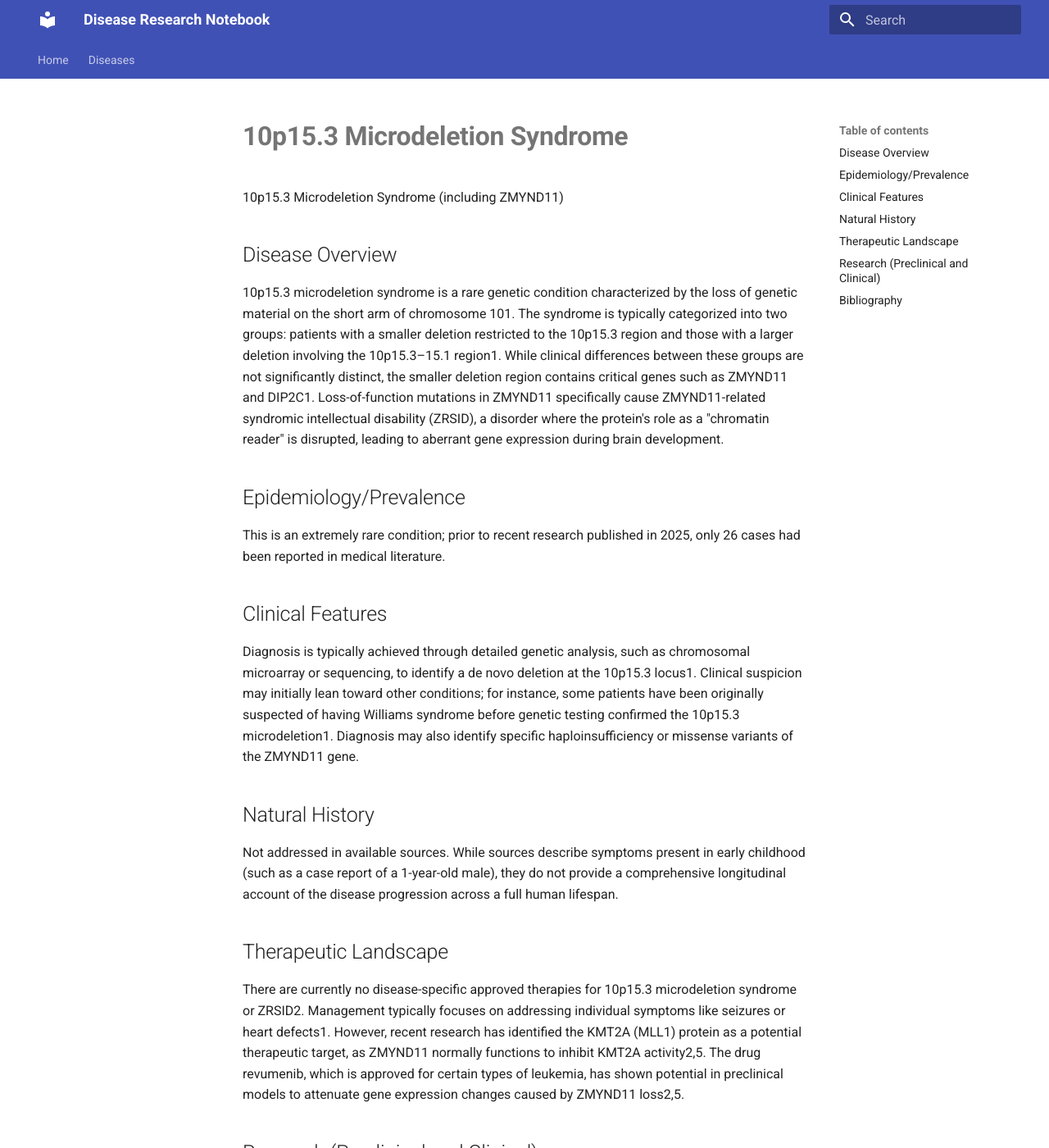
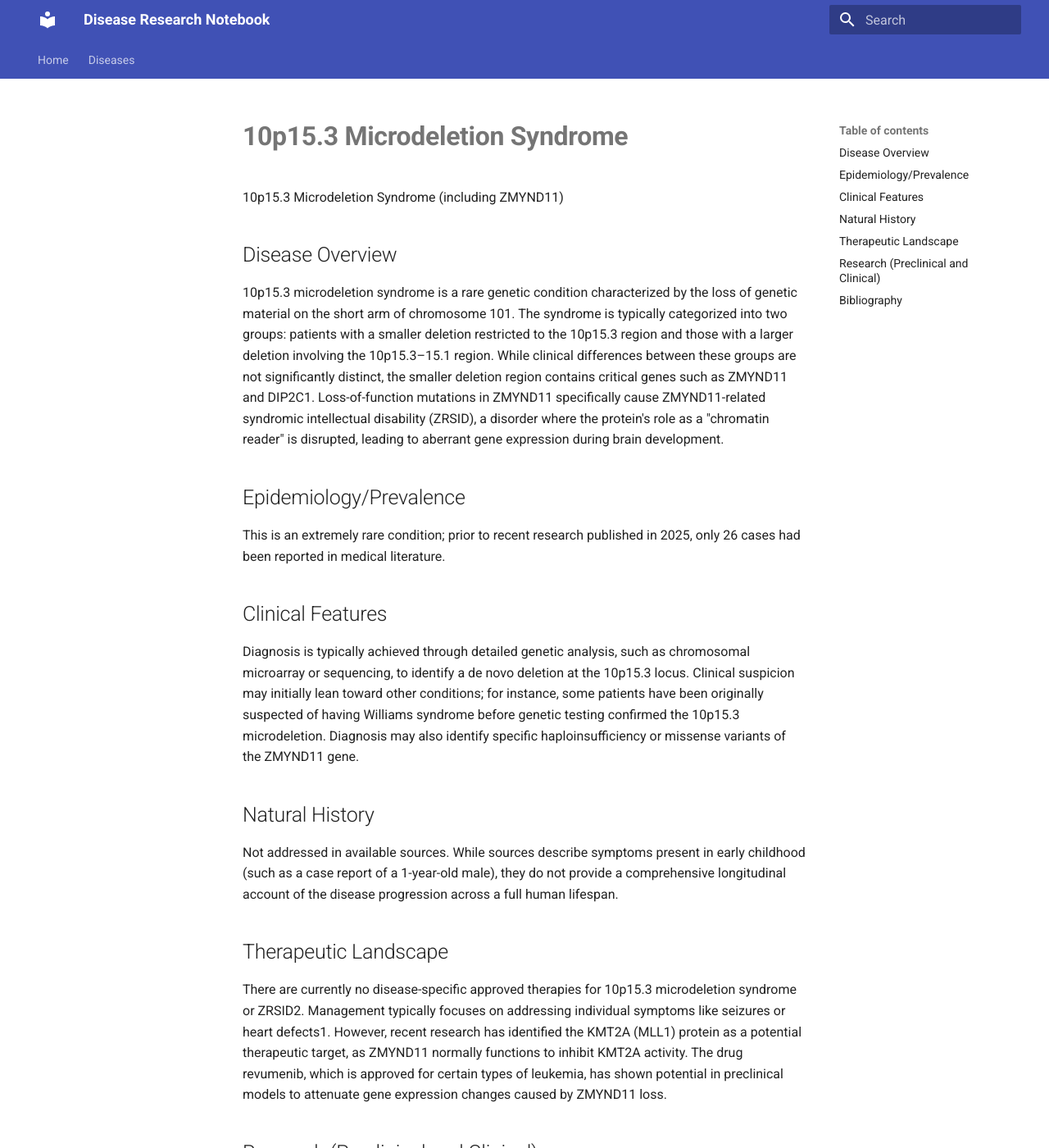
Before and after one commit to NaomiStamler/rare-diseases, an MkDocs documentation site: the page built from docs/rare-disease-profiles/10p15-3-microdeletion-syndrome.md, in a window 1280 px wide and 1400 px high. Shown: the whole window at 82% size. Built offline with MkDocs 1.6.1 and Material for MkDocs 9.7.7, drawn with Linux system fonts in a browser that asks for light colours; some of the changed text lies outside the part shown.

Commit message:
Update 10p15-3-microdeletion-syndrome.md

```diff
--- a/docs/rare-disease-profiles/10p15-3-microdeletion-syndrome.md
+++ b/docs/rare-disease-profiles/10p15-3-microdeletion-syndrome.md
@@ -5,7 +5,7 @@
 
 ## Disease Overview
 
-10p15.3 microdeletion syndrome is a rare genetic condition characterized by the loss of genetic material on the short arm of chromosome 101. The syndrome is typically categorized into two groups: patients with a smaller deletion restricted to the 10p15.3 region and those with a larger deletion involving the 10p15.3–15.1 region1. While clinical differences between these groups are not significantly distinct, the smaller deletion region contains critical genes such as ZMYND11 and DIP2C1. Loss-of-function mutations in ZMYND11 specifically cause ZMYND11-related syndromic intellectual disability (ZRSID), a disorder where the protein's role as a "chromatin reader" is disrupted, leading to aberrant gene expression during brain development.
+10p15.3 microdeletion syndrome is a rare genetic condition characterized by the loss of genetic material on the short arm of chromosome 101. The syndrome is typically categorized into two groups: patients with a smaller deletion restricted to the 10p15.3 region and those with a larger deletion involving the 10p15.3–15.1 region. While clinical differences between these groups are not significantly distinct, the smaller deletion region contains critical genes such as ZMYND11 and DIP2C1. Loss-of-function mutations in ZMYND11 specifically cause ZMYND11-related syndromic intellectual disability (ZRSID), a disorder where the protein's role as a "chromatin reader" is disrupted, leading to aberrant gene expression during brain development.
 
 ## Epidemiology/Prevalence
 
@@ -13,18 +13,18 @@ This is an extremely rare condition; prior to recent research published in 2025,
 
 ## Clinical Features
 
-Diagnosis is typically achieved through detailed genetic analysis, such as chromosomal microarray or sequencing, to identify a de novo deletion at the 10p15.3 locus1. Clinical suspicion may initially lean toward other conditions; for instance, some patients have been originally suspected of having Williams syndrome before genetic testing confirmed the 10p15.3 microdeletion1. Diagnosis may also identify specific haploinsufficiency or missense variants of the ZMYND11 gene.
+Diagnosis is typically achieved through detailed genetic analysis, such as chromosomal microarray or sequencing, to identify a de novo deletion at the 10p15.3 locus. Clinical suspicion may initially lean toward other conditions; for instance, some patients have been originally suspected of having Williams syndrome before genetic testing confirmed the 10p15.3 microdeletion. Diagnosis may also identify specific haploinsufficiency or missense variants of the ZMYND11 gene.
 
 ## Natural History
 Not addressed in available sources. While sources describe symptoms present in early childhood (such as a case report of a 1-year-old male), they do not provide a comprehensive longitudinal account of the disease progression across a full human lifespan.
 
 ## Therapeutic Landscape
 
-There are currently no disease-specific approved therapies for 10p15.3 microdeletion syndrome or ZRSID2. Management typically focuses on addressing individual symptoms like seizures or heart defects1. However, recent research has identified the KMT2A (MLL1) protein as a potential therapeutic target, as ZMYND11 normally functions to inhibit KMT2A activity2,5. The drug revumenib, which is approved for certain types of leukemia, has shown potential in preclinical models to attenuate gene expression changes caused by ZMYND11 loss2,5.
+There are currently no disease-specific approved therapies for 10p15.3 microdeletion syndrome or ZRSID2. Management typically focuses on addressing individual symptoms like seizures or heart defects1. However, recent research has identified the KMT2A (MLL1) protein as a potential therapeutic target, as ZMYND11 normally functions to inhibit KMT2A activity. The drug revumenib, which is approved for certain types of leukemia, has shown potential in preclinical models to attenuate gene expression changes caused by ZMYND11 loss.
 
 ## Research (Preclinical and Clinical)
 
 ---
 
 ## Bibliography
-Note: None of the sources used in this profile are over 3 years old based on the provided publication dates (2025) and contemporary references to drugs approved in 20242,5,6.
+Note: None of the sources used in this profile are over 3 years old based on the provided publication dates (2025) and contemporary references to drugs approved in 2024.
```
